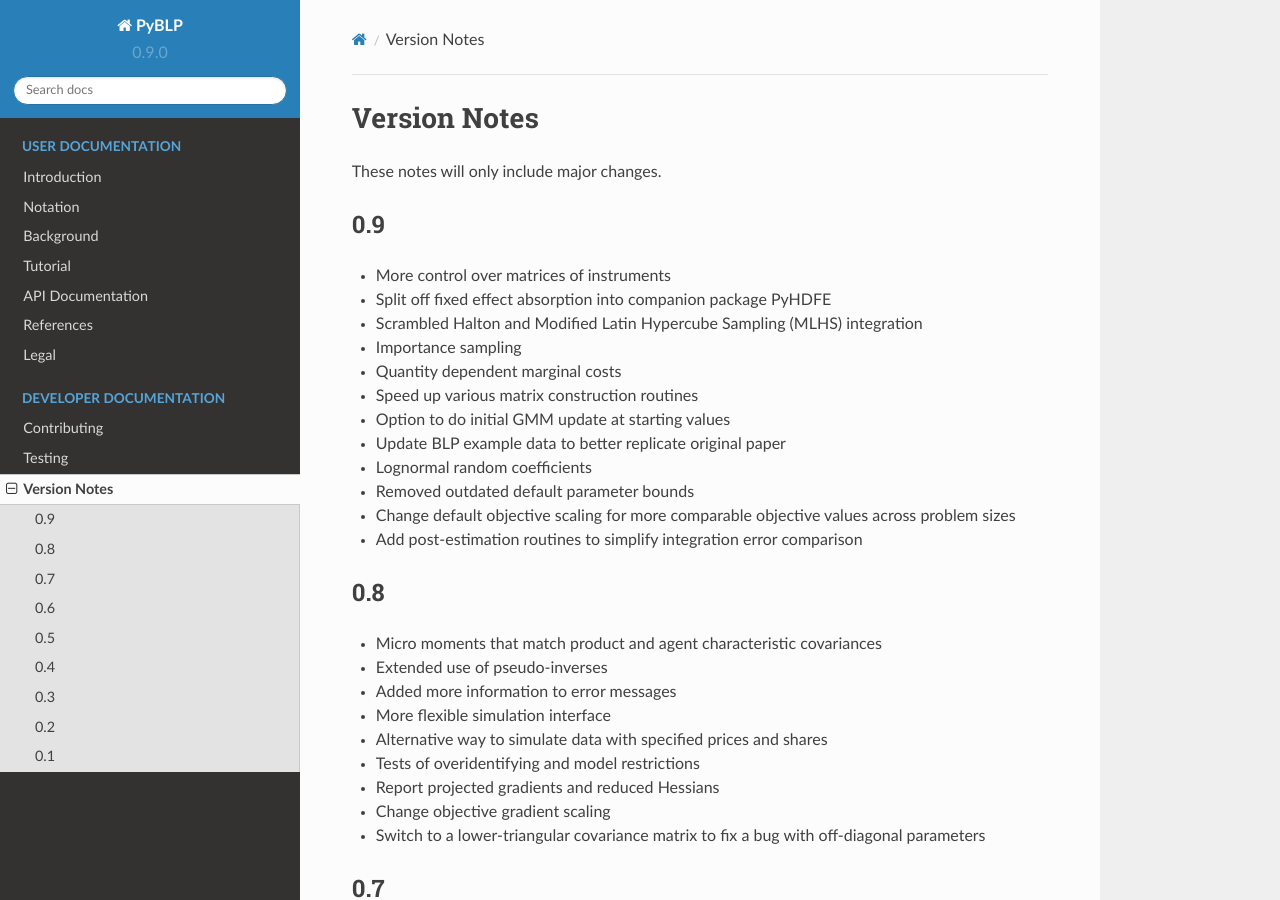
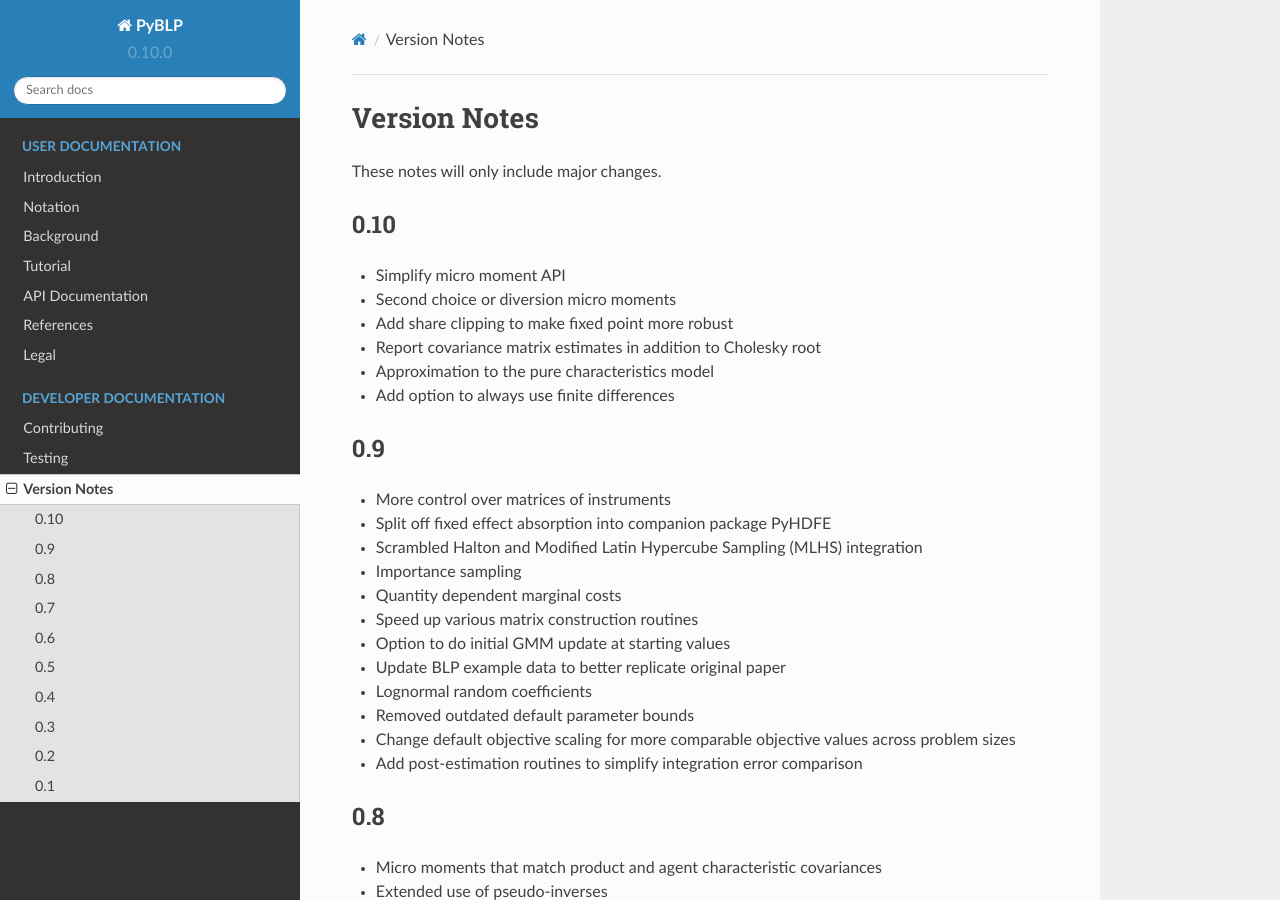
Before and after one commit to jeffgortmaker/pyblp, a Sphinx documentation site: the page built from docs/versions.rst, in a window 1280 px wide and 900 px high. Built offline with Sphinx 7.4.7 and the Read the Docs theme 2.0.0, drawn with Linux system fonts in a browser that asks for light colours.

Commit message:
REL: version bump

```diff
--- a/docs/versions.rst
+++ b/docs/versions.rst
@@ -2,6 +2,17 @@
 =============
 
 These notes will only include major changes.
+
+
+0.10
+----
+
+- Simplify micro moment API
+- Second choice or diversion micro moments
+- Add share clipping to make fixed point more robust
+- Report covariance matrix estimates in addition to Cholesky root
+- Approximation to the pure characteristics model
+- Add option to always use finite differences
 
 
 0.9
--- a/pyblp/version.py
+++ b/pyblp/version.py
@@ -1,3 +1,3 @@
 """Current package version."""
 
-__version__ = '0.9.0'
+__version__ = '0.10.0'
```
Also changed, not shown: docs/notebooks/api/build_blp_instruments.ipynb, docs/notebooks/api/build_differentiation_instruments.ipynb, docs/notebooks/api/build_id_data.ipynb, docs/notebooks/api/build_integration.ipynb, docs/notebooks/api/build_matrix.ipynb, docs/notebooks/api/build_ownership.ipynb, docs/notebooks/api/data.ipynb, docs/notebooks/api/data_to_dict.ipynb, docs/notebooks/api/formulation.ipynb, docs/notebooks/api/integration.ipynb, docs/notebooks/api/iteration.ipynb, docs/notebooks/api/optimization.ipynb, docs/notebooks/api/parallel.ipynb, docs/notebooks/tutorial/blp.ipynb, 4 more files.
